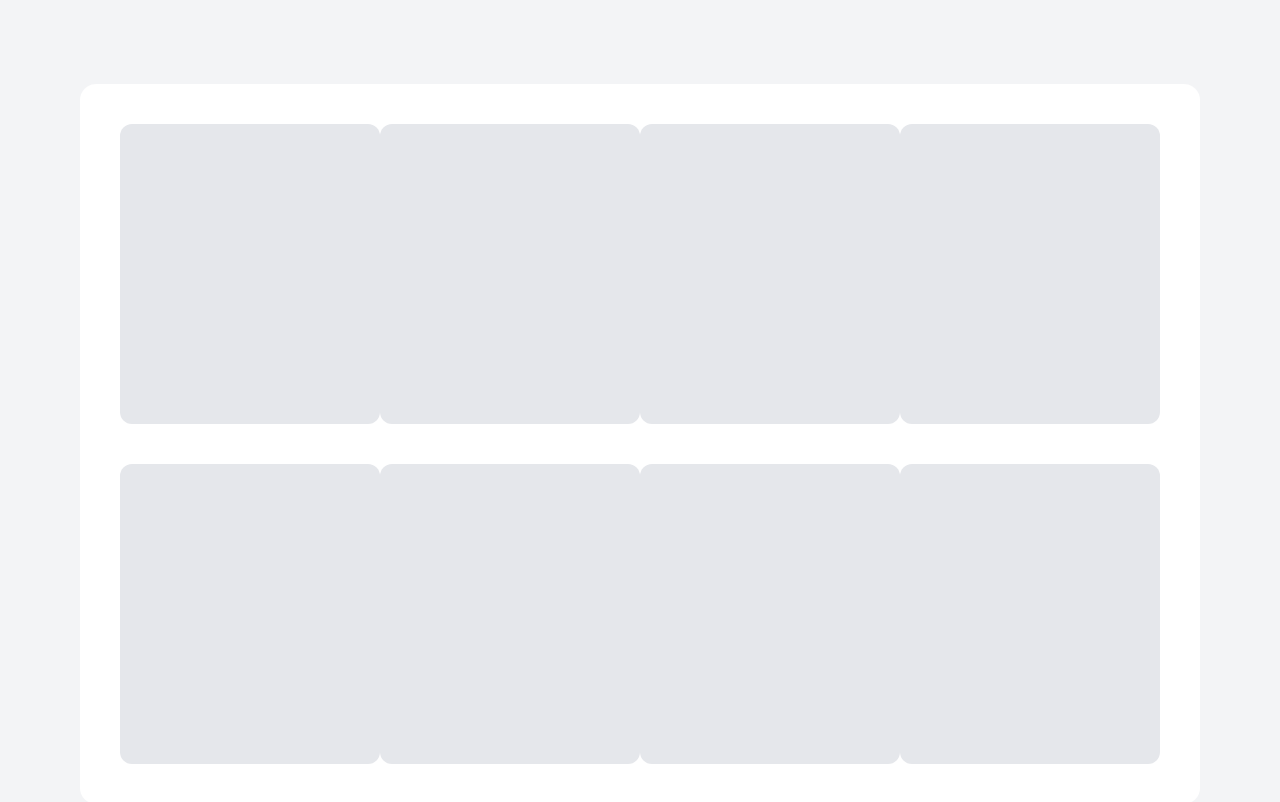
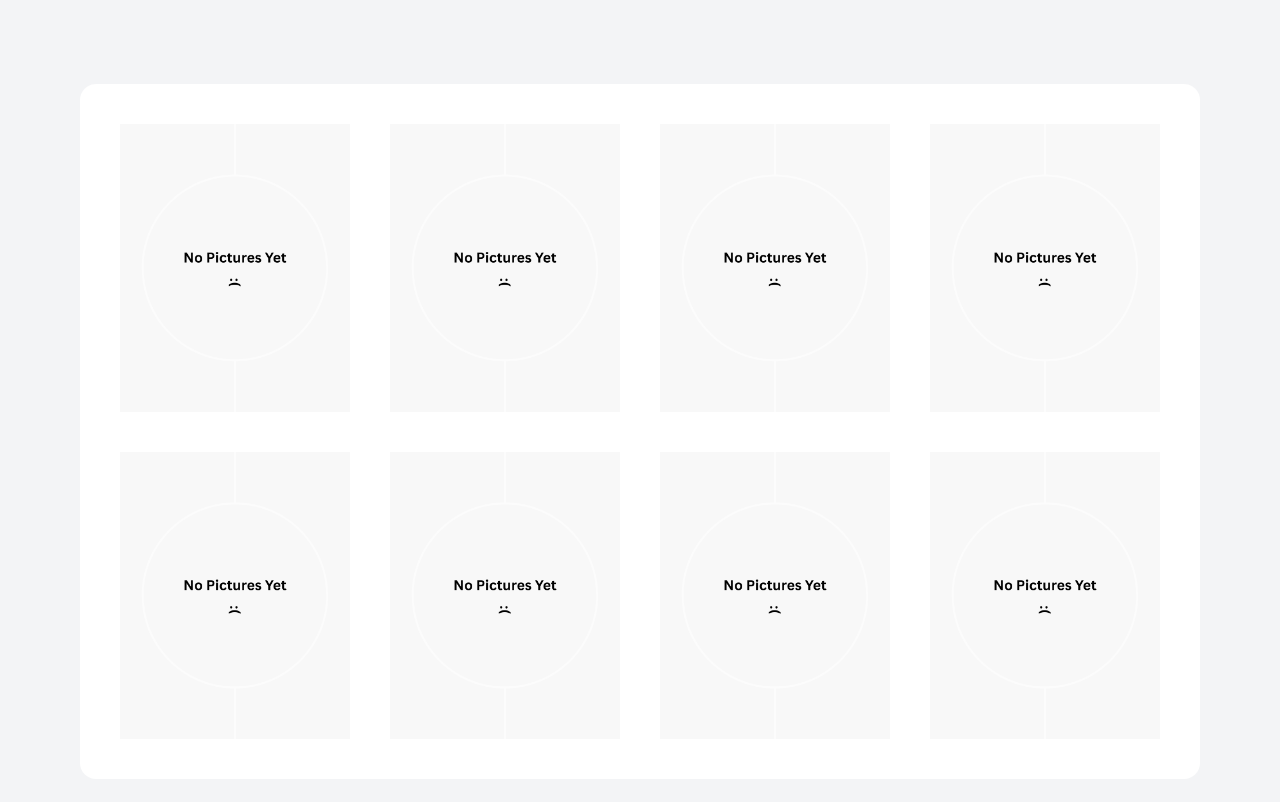
Before and after one commit to MrCel-7/hosh, a React (Vite) app: page /home in a window 1280 px wide. Shown: the part 1440-2242 px from the top of the page. Built offline with nearby package versions, Linux system fonts and the light colour scheme.

Commit message:
Fixing projects card

```diff
--- a/src/pages/Home.jsx
+++ b/src/pages/Home.jsx
@@ -98,20 +98,36 @@ export default function Home() {
       {/* Our Projects */}
       <div className="w-full flex flex-col p-20">
         <div className="flex w-full justify-center py-10">
-          <h1 className="text-6xl font-extrabold">MY WORKS</h1>
+          <h1 className="text-6xl font-extrabold text-blue-800">MY WORKS</h1>
         </div>
         <div className="w-full h-full flex flex-col bg-white rounded-2xl mt-20 gap-10 p-10">
-          <div className="flex justify-around">
-            <div className="w-[260px] h-[300px] bg-gray-200 rounded-xl"></div>
-            <div className="w-[260px] h-[300px] bg-gray-200 rounded-xl"></div>
-            <div className="w-[260px] h-[300px] bg-gray-200 rounded-xl"></div>
-            <div className="w-[260px] h-[300px] bg-gray-200 rounded-xl"></div>
+          <div className="flex gap-10">
+            <div className="w-ful rounded-xl">
+              <img src="/nopicture.png" />
+            </div>
+            <div className="w-ful rounded-xl">
+              <img src="/nopicture.png" />
+            </div>
+            <div className="w-ful rounded-xl">
+              <img src="/nopicture.png" />
+            </div>
+            <div className="w-ful rounded-xl">
+              <img src="/nopicture.png" />
+            </div>
           </div>
-          <div className="flex justify-around">
-            <div className="w-[260px] h-[300px] bg-gray-200 rounded-xl"></div>
-            <div className="w-[260px] h-[300px] bg-gray-200 rounded-xl"></div>
-            <div className="w-[260px] h-[300px] bg-gray-200 rounded-xl"></div>
-            <div className="w-[260px] h-[300px] bg-gray-200 rounded-xl"></div>
+          <div className="flex gap-10">
+            <div className="w-ful rounded-xl">
+              <img src="/nopicture.png" />
+            </div>
+            <div className="w-ful rounded-xl">
+              <img src="/nopicture.png" />
+            </div>
+            <div className="w-ful rounded-xl">
+              <img src="/nopicture.png" />
+            </div>
+            <div className="w-ful rounded-xl">
+              <img src="/nopicture.png" />
+            </div>
           </div>
         </div>
       </div>
```
Also changed, not shown: public/nopicture.png (added).
